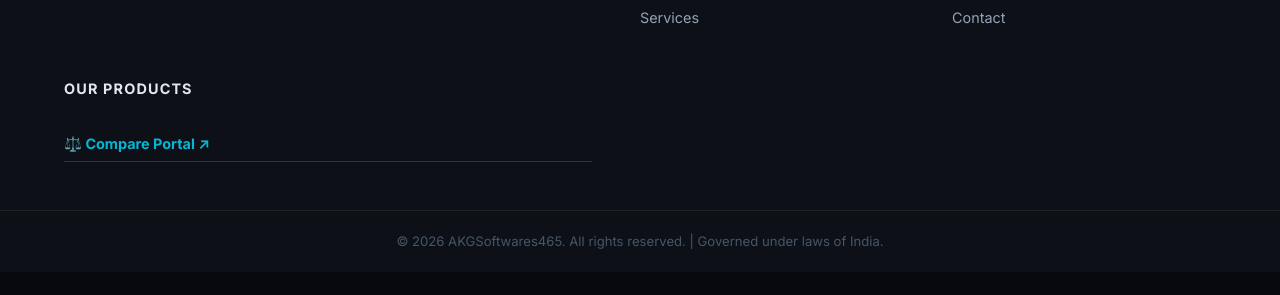
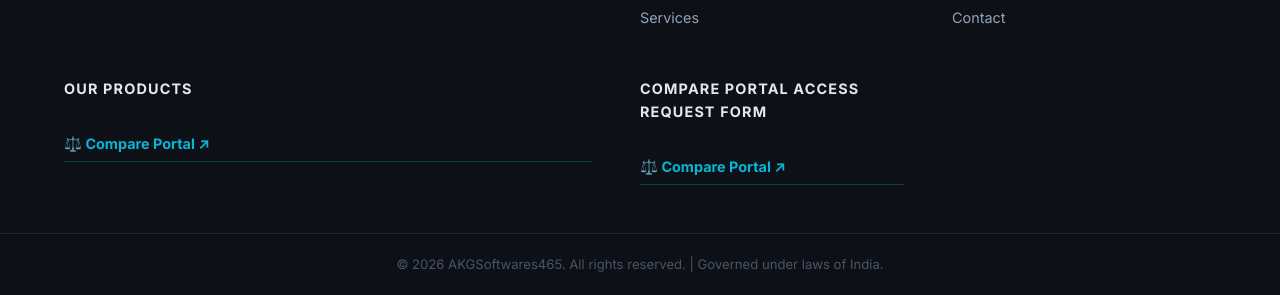
Before and after one commit to akgsoftwares465-bot/akgsoftwares465.com, a plain HTML site: page index.html in a window 1280 px wide. Shown: the part 4525-4820 px from the top of the page. Before the commit the page ends 4797 px from the top, so only its background shows below. Drawn offline with Linux system fonts and the light colour scheme; a script that the page names is missing.

Commit message:
Add Compare Portal Access Request Form link

```diff
--- a/index.html
+++ b/index.html
@@ -265,6 +265,10 @@
         <p class="footer-heading">Our Products</p>
         <a href="https://nine-june-26-compare-box.onrender.com/login" target="_blank" rel="noopener noreferrer" class="footer-portal-link" id="footer-compare-portal">⚖️ Compare Portal ↗</a>
       </div>
+      <div class="footer-links-col">
+        <p class="footer-heading">Compare Portal Access Request Form</p>
+        <a href="https://forms.gle/U2RA2zRbK295QaJQ6" target="_blank" rel="noopener noreferrer" class="footer-portal-link" id="footer-compare-portal">⚖️ Compare Portal ↗</a>
+      </div>
     </div>
     <div class="footer-bottom">
       <p>© 2026 AKGSoftwares465. All rights reserved. | Governed under laws of India.</p>
```
